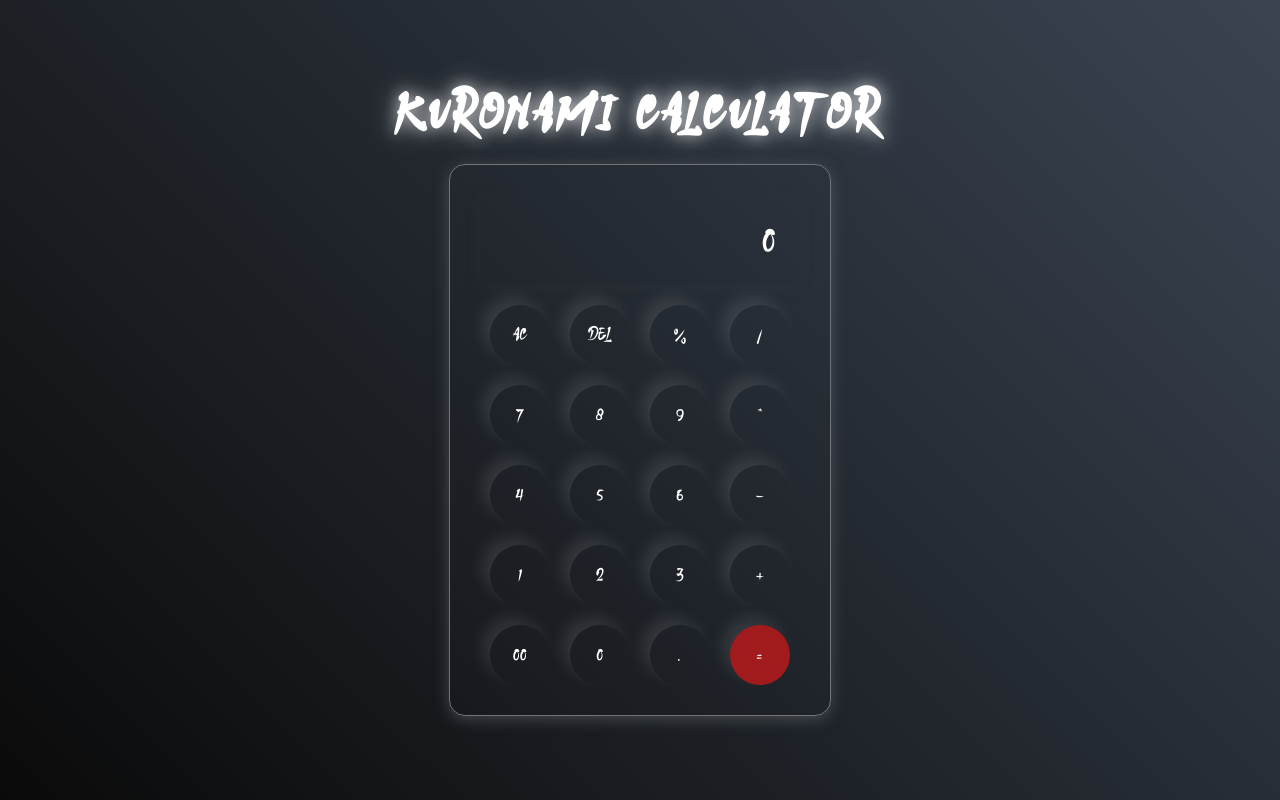
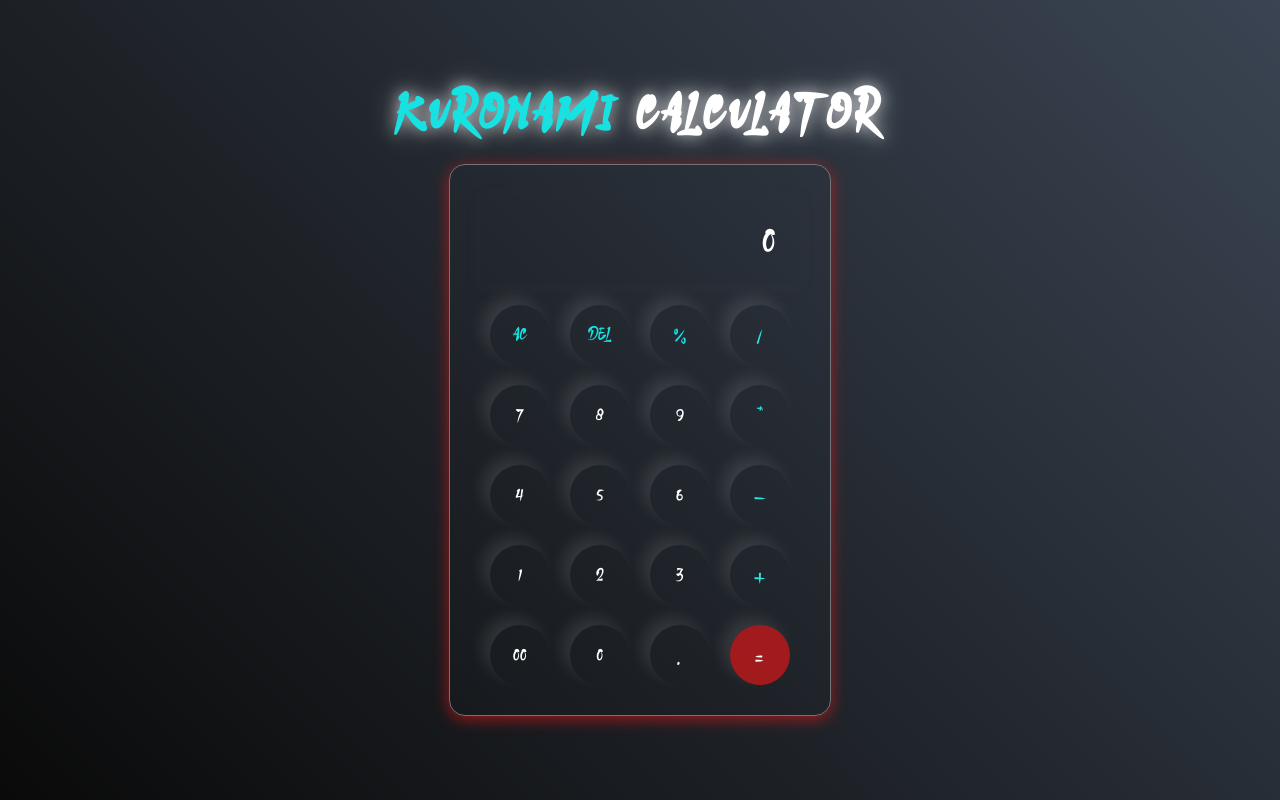
Before and after one commit to abdelrhman755/ninja-calculator, a plain HTML site: page index.html in a window 1280 px wide. Drawn offline with Linux system fonts and the light colour scheme.

Commit message:
finishing the layout of the calculator by css and trying many theams until i found the best one

```diff
--- a/index.html
+++ b/index.html
@@ -3,45 +3,46 @@
 <head>
     <meta charset="UTF-8">
     <meta name="viewport" content="width=device-width, initial-scale=1.0">
-    <title>Ninja calculator</title>
+    <title>Kuronami calculator</title>
     <link rel="stylesheet" href="style.css">
 </head>
 <body>
     <div class="container">
-        <h1 class="tit">Kuronami Calculator</h1>
+        <h1 class="tit"> <span>Kuronami</span> Calculator</h1>
         <div class="calculator">
             <input type="text" placeholder="0" class="inp-box">
             <div>
-                <button>AC</button>
-                <button>DEL</button>
-                <button>%</button>
-                <button>/</button>
+                <button class="tpop">AC</button>
+                <button class="tpop">DEL</button>
+                <button class="tpop">%</button>
+                <button class="divoperator">/</button>
             </div>
             <div>
                 <button>7</button>
                 <button>8</button>
                 <button>9</button>
-                <button>*</button>
+                <button class="operators">*</button>
             </div>
             <div>
                 <button>4</button>
                 <button>5</button>
                 <button>6</button>
-                <button>-</button>
+                <button class="operators">-</button>
             </div>
             <div>
                 <button>1</button>
                 <button>2</button>
                 <button>3</button>
-                <button>+</button>
+                <button class="operators">+</button>
             </div>
             <div>
                 <button>00</button>
                 <button>0</button>
-                <button>.</button>
+                <button class="dot">.</button>
                 <button class="equalbtn">=</button>
             </div>
         </div>
     </div>
+    <script src="script.js"></script>
 </body>
 </html>
--- a/style.css
+++ b/style.css
@@ -32,7 +32,7 @@ body {
     padding: 20px;
     border-radius:16px;
     background: transparent;
-    box-shadow: 0px 3px 15px rgba(113, 115, 119, 0.5);
+    box-shadow: 0px 3px 15px rgba(234, 23, 23, 0.643);
 }
 
 .calculator div {
@@ -78,7 +78,7 @@ button {
     letter-spacing:6px;
     text-transform:uppercase;
     letter-spacing:4px;
-    text-shadow: 0 0 10px rgba(255, 255, 255, 0.5), 0 0 20px rgba(255, 255, 255, 0.3), 0 0 40px rgba(255, 255, 255, 0.2);
+    text-shadow: 0 0 10px rgb(23, 225, 225), 0 0 20px rgb(23, 225, 225), 0 0 40px rgb(23, 225, 225);
     animation: glow 2s ease-in-out infinite alternate;
 }
 
@@ -93,4 +93,33 @@ button {
 
 .equalbtn {
     background-color:rgba(234, 23, 23, 0.643);
+    font-size: 30px;
+    text-align:center;
+    box-shadow: -8px -8px 15px rgba(255, 255, 255, 0.1);
 }
+
+.divoperator {
+    color:rgb(43, 225, 225);
+    font-size: 20px;
+    text-align:center;
+}
+
+.operators{
+    color:rgb(43, 225, 225);
+    font-size: 30px;
+}
+
+.tpop {
+    color:rgb(23, 225, 225);
+}
+
+span {
+    color: rgb(23, 225, 225);
+    text-shadow: 0 0 10px rgb(23, 225, 225), 0 0 20px rgb(23, 225, 225), 0 0 40px rgb(23, 225, 225);
+    animation: glow 2s ease-in-out infinite alternate;
+}
+
+
+.dot {
+    font-size: 30px;
+}
```
